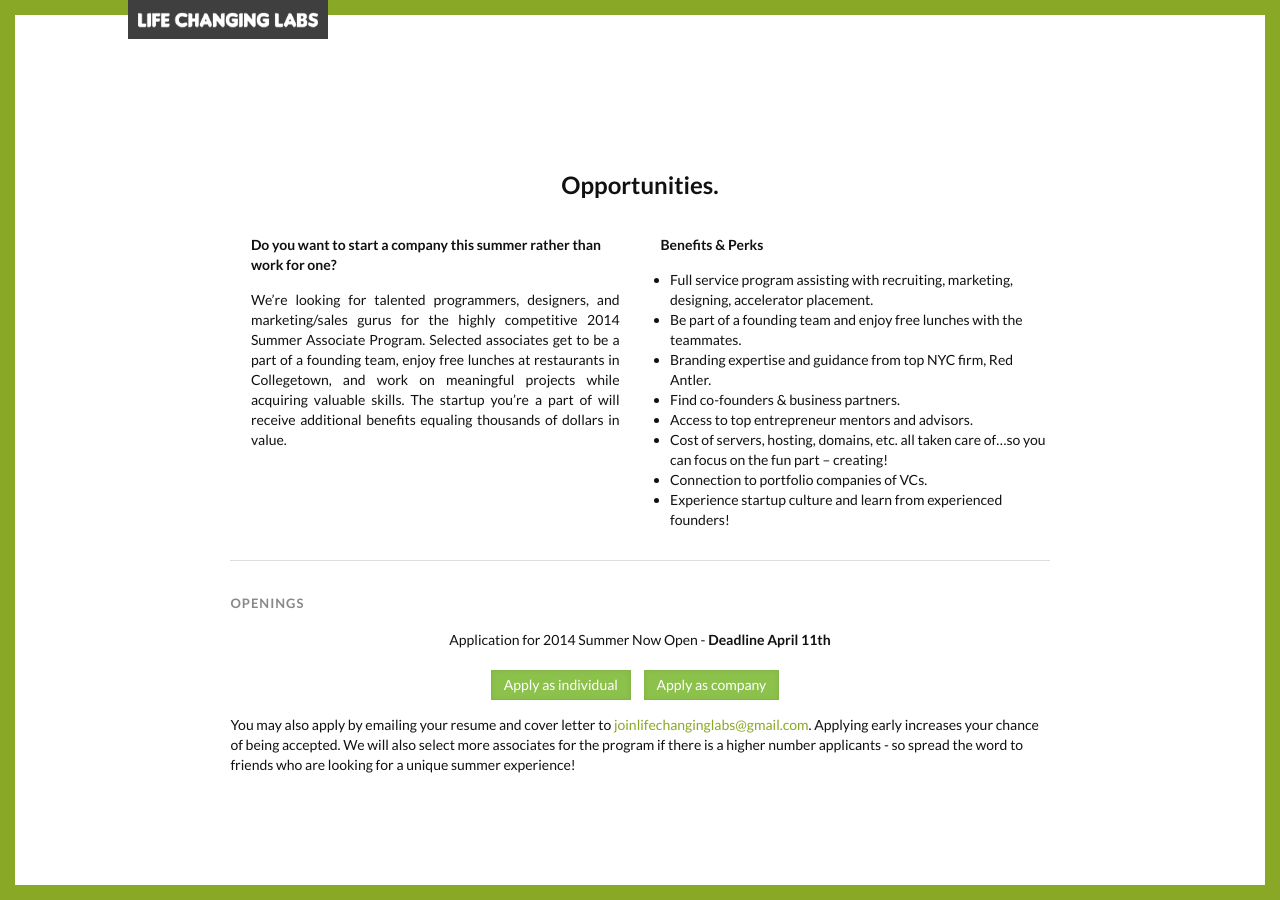
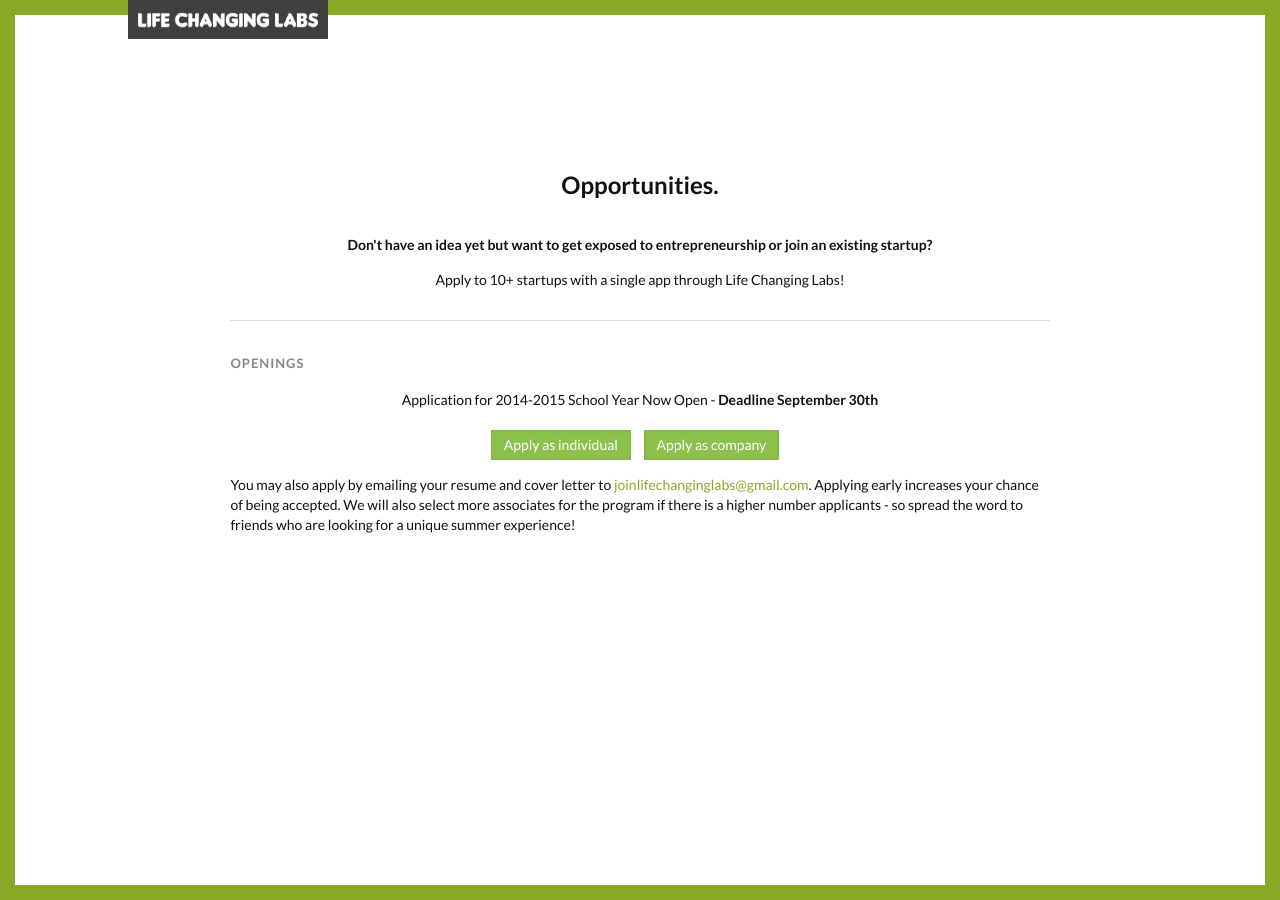
Before and after one commit to alilybit/alilybit.github.io, a Jekyll site: the page built from opportunities/index.html, in a window 1280 px wide. Built offline with Jekyll 4.4.1, drawn with Linux system fonts in a browser that asks for light colours; nearby versions of some CDN libraries; library files that are not in the unit come from our copies.

Commit message:
Changes for LCL Kickoff Event

```diff
--- a/opportunities/index.html
+++ b/opportunities/index.html
@@ -8,10 +8,13 @@
 	<div class="lc-title">Opportunities.</div>
 	<br><br>
 	<div class="uk-width-large-4-5 uk-width-medium-4-5 uk-width-1-1 uk-container-center lc-no-overflow">
-		<div class="uk-width-large-1-2 uk-width-1-1 uk-float-left">
-			<p class="uk-container-center uk-container-center uk-width-large-9-10 uk-width-medium-9-10 uk-text-left"><b>Do you want to start a company this summer rather than work for one?</b></p>
-			<p class="uk-container-center uk-container-center uk-width-large-9-10 uk-width-medium-9-10 uk-text-justify">We’re looking for talented programmers, designers, and marketing/sales gurus for the highly competitive 2014 Summer Associate Program. Selected associates get to be a part of a founding team, enjoy free lunches at restaurants in Collegetown, and work on meaningful projects while acquiring valuable skills. The startup you’re a part of will receive additional benefits equaling thousands of dollars in value.</p>
+		<div class="uk-width-large-1-1 uk-width-1-1">
+<!--			<p class="uk-container-center uk-container-center uk-width-large-9-10 uk-width-medium-9-10 uk-text-left"><b>Do you want to start a company this summer rather than work for one?</b></p>-->
+			<p class="uk-container-center uk-container-center uk-width-large-9-10 uk-width-medium-9-10"><b>Don't have an idea yet but want to get exposed to entrepreneurship or join an existing startup?</b></p>
+<!--			<p class="uk-container-center uk-container-center uk-width-large-9-10 uk-width-medium-9-10 uk-text-justify">We’re looking for talented programmers, designers, and marketing/sales gurus for the highly competitive 2014 Summer Associate Program. Selected associates get to be a part of a founding team, enjoy free lunches at restaurants in Collegetown, and work on meaningful projects while acquiring valuable skills. The startup you’re a part of will receive additional benefits equaling thousands of dollars in value.</p>-->
+			<p class="uk-container-center uk-container-center uk-width-large-9-10 uk-width-medium-9-10">Apply to 10+ startups with a single app through Life Changing Labs!</p>
 		</div>
+<!--
 		<div class="uk-width-large-1-2 uk-width-1-1 uk-float-left">
 			<p class="uk-container-center uk-container-center uk-width-large-9-10 uk-width-medium-9-10 uk-text-left"><b>Benefits &#38; Perks</b></p>
 			<p class="uk-container-center uk-container-center uk-width-large-9-10 uk-width-medium-9-10 uk-text-left">
@@ -27,6 +30,7 @@
 				</ul>
 			</p>
 		</div>
+-->
 	</div>
 	<hr class="uk-width-large-4-5 uk-width-medium-4-5 uk-width-1-1 uk-container-center">
 	<br>
@@ -34,8 +38,8 @@
 		<div class="lc-text-medium lc-text-bold lc-text-smallcaps lc-text-mute uk-text-left">Openings</div>
 		<br>
 		<div class="uk-width-1-1 uk-text-left">
-			<p class="uk-text-center">Application for 2014 Summer Now Open - <b>Deadline April 11th</b></p>
-			<p class="uk-text-center"><a class="uk-button uk-button-success" href="http://www.f6s.com/lifechanginglabssummer2014#/apply" target="_blank">Apply as individual</a>
+			<p class="uk-text-center">Application for 2014-2015 School Year Now Open - <b>Deadline September 30th</b></p>
+			<p class="uk-text-center"><a class="uk-button uk-button-success" href="http://www.f6s.com/lifechanginglabsapplication#/apply" target="_blank">Apply as individual</a>
 			<a class="uk-button uk-button-success" href="http://www.f6s.com/lifechanginglabs-apply-as-company#/apply" target="_blank">Apply as company</a></p>
 			<p>You may also apply by emailing your resume and cover letter to <a href="mailto:joinlifechanginglabs@gmail.com?Subject=Join%20Life%20Changing%20Labs">joinlifechanginglabs@gmail.com</a>. Applying early increases your chance of being accepted. We will also select more associates for the program if there is a higher number applicants - so spread the word to friends who are looking for a unique summer experience!</p>
 		</div>
```
